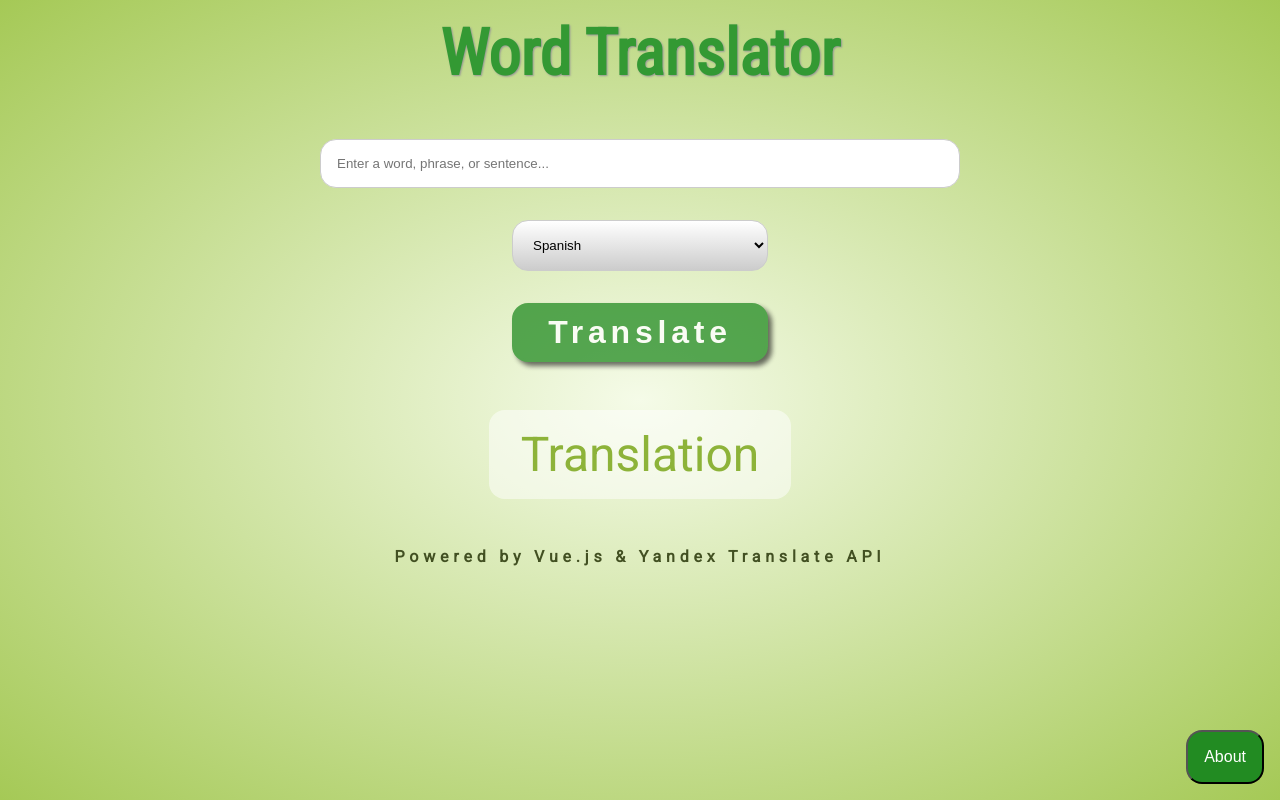
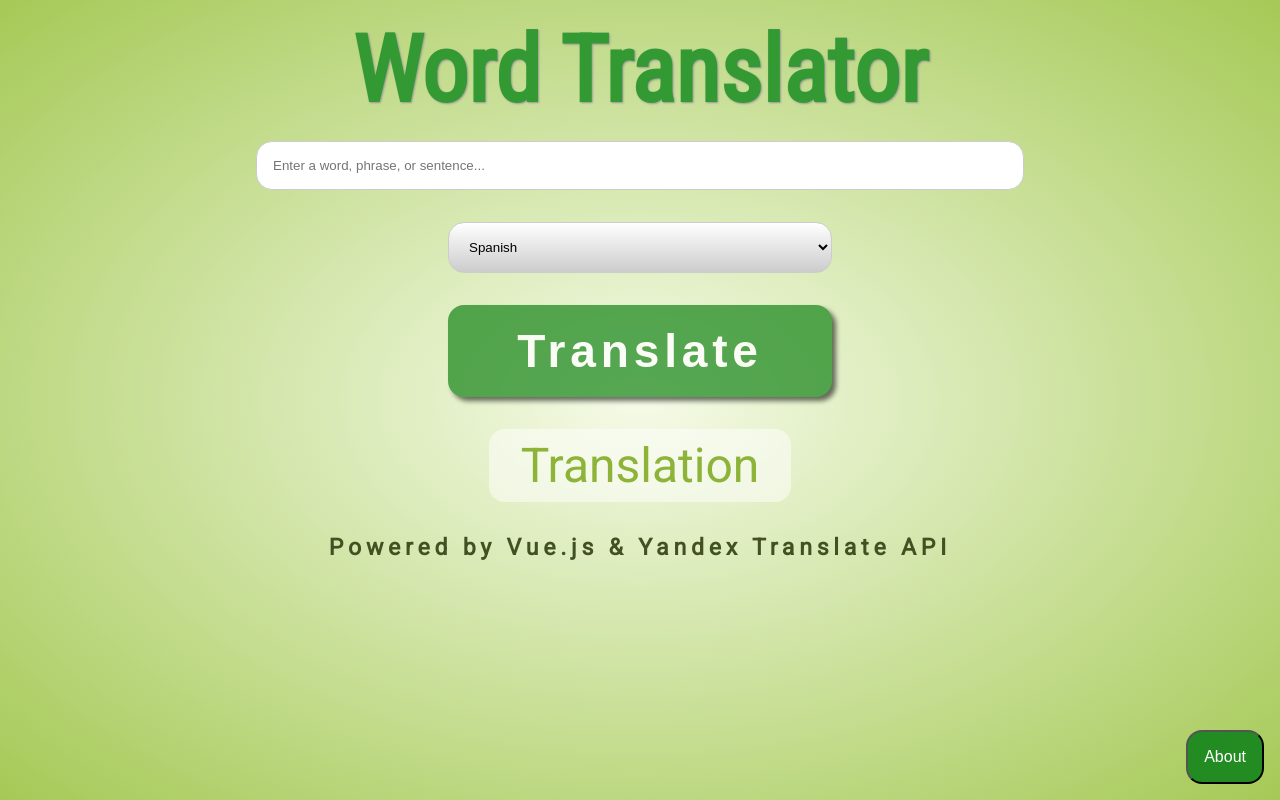
Before and after one commit to jbratcher/word_translator, a Vue app: page / in a window 1280 px wide. Built offline with nearby package versions, Linux system fonts and the light colour scheme; what vue-resource would draw is missing.

Commit message:
more responsive css, font size

```diff
--- a/src/css/styles.css
+++ b/src/css/styles.css
@@ -9,8 +9,9 @@
 body {
     background: radial-gradient(#F5FBE8 0%, rgba(165,201,86,1)  100%);
     font-family: 'Roboto', sans-serif;
+    font-size: calc(14px + (26 - 14) * ((100vw - 300px) / (1600 - 300)));
     height: 100vh;
-    overflow-y: hidden;
+    overflow: hidden;
 }
 
 .container {
@@ -23,18 +24,18 @@ body {
 
 h1 {
     font-family: 'Roboto Condensed', sans-serif;
-    font-size: 2.5rem;
+    font-size: 4em;
     color: #393;
     font-weight: 900;
     text-shadow: 0.0625rem 0.0625rem 0.125rem rgba(150, 150, 150, 1);
-    padding: 1.33rem 0;
+    padding: 1rem;
 }
 
 h5 {
     letter-spacing: 0.3rem;
     color: #425022;
     margin: 2rem 4rem;
-    font-size: 1rem;
+    font-size: 1em;
 }
 
 /* Utility Classes */
@@ -52,14 +53,20 @@ h5 {
 form {
     display: flex;
     flex-direction: column;
+    align-items: center;
+    justify-content: center;
 }
 
 form input, form select {
     padding: 1rem;
-    width: 70vw;
+    width: 30vw;
     margin: 0 0 2rem;
     border: 0.0625rem solid #ccc;
     border-radius: 1rem;
+}
+
+form input[type="text"] {
+    width: 60vw;
 }
 
 form input:hover {
@@ -87,7 +94,7 @@ form select:focus {
     border: #228b22 0.2rem solid;
     border-radius: 1rem;
     box-shadow: 0.25rem 0.25rem 0.3125rem 0rem rgba(0,0,0,0.75);
-    font-size: 2rem;
+    font-size: 2em;
     letter-spacing: 0.3rem;
     opacity: 0.75;
     padding: 1rem;
@@ -138,12 +145,12 @@ form select:focus {
 }
 
 #about h2 {
-    font-size: 4rem;
-    padding: 2rem 4rem;
+    font-size: 4em;
+    padding: 2em 4em;
 }
 
 #about p {
-    font-size: 1.5rem;
+    font-size: 1.5em;
     padding: 0 20%;
     text-align: left;
 }
@@ -152,121 +159,29 @@ form select:focus {
     display: block;
     color: #363;
     text-decoration: none;
-    margin-top: 2rem;
+    margin-top: 2em;
 }
 
 /* Media Queries */
 
-@media (min-width: 10rem) {
-
-    form input {
-        width: 70vw;
-    }
-
-    form select {
-        width: 50vw;
-        align-self: center;
-    }
-
-    h1 {
-        font-size: 4rem;
-    }
-
-    .btn {
-        font-size: 1rem;
-        width: 70vw;
-        align-self: center;
-    }
-
-    .output {
-        font-size: 1rem;
-        margin: 1rem 2rem;
-    }
-
-}
-
-@media (min-width: 30rem) {
+@media (max-width: 50rem) {
 
     form input {
         width: 50vw;
     }
 
     form select {
-        width: 40vw;
-        align-self: center;
-    }
-
-    h1 {
-        font-size: 4rem;
-        padding: 1rem;
+        width: 50vw;
     }
 
     .btn {
-        font-size: 1rem;
-        width: 40vw;
-        align-self: center;
+        width: 50vw;
+        padding: 0.25em;
     }
 
     .output {
-        font-size: 2rem;
-        padding: 1rem 2rem;
-        margin: 1rem 2rem;
+        font-size: 2em;
+        margin: 0.5em 1em;
     }
 
 }
-
-@media (min-width: 50rem) {
-
-    form input {
-        width: 50vw;
-    }
-
-    form select {
-        width: 30vw;
-        align-self: center;
-    }
-
-    h1 {
-        font-size: 7rem;
-    }
-
-    .btn {
-        width: 30vw;
-        padding: 0.5rem;
-        align-self: center;
-    }
-
-    .output {
-        font-size: 2rem;
-        margin: 1rem 2rem;
-    }
-
-}
-
-@media (min-width: 70rem) {
-
-    form input, form select {
-        width: 50vw;
-    }
-
-    form select {
-        width: 20vw;
-        align-self: center;
-    }
-
-    h1 {
-        font-size: 4rem;
-        margin-bottom: 2rem;
-    }
-
-    .output {
-        font-size: 3rem;
-    }
-
-    .btn {
-        font-size: 2rem;
-        width: 20vw;
-        align-self: center;
-    }
-
-}
```
